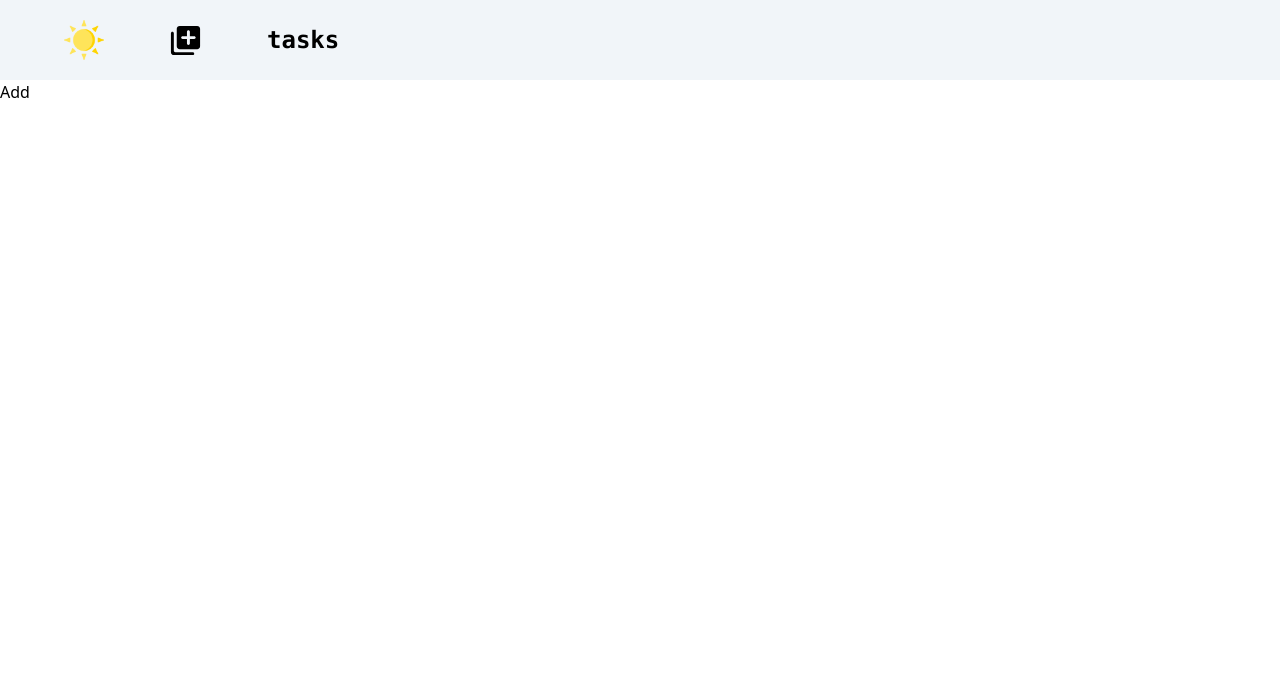
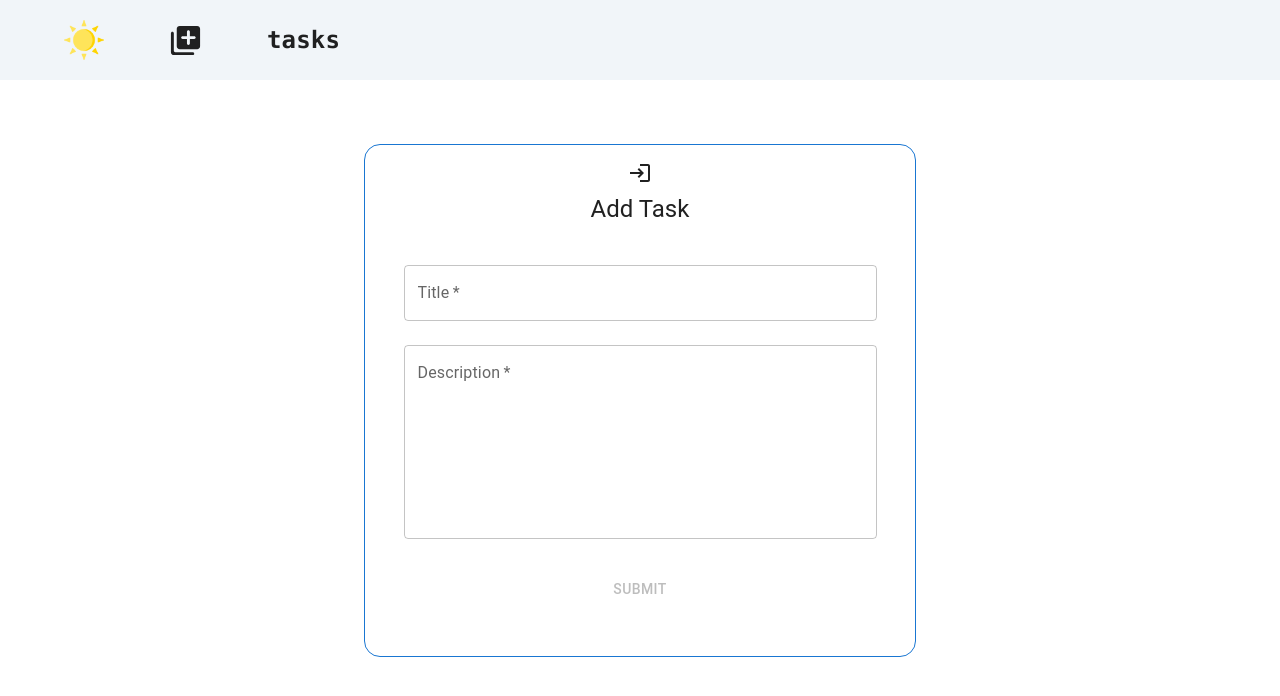
Before and after one commit to mon842/TODO, a Next.js app in the folder todo-crud/: page / in a window 1280 px wide. Both pictures are taken after a click on the button 185 px from the left and 40 px from the top of the page. Shown: the top 696 px of the page. Built offline with nearby package versions, Linux system fonts and the light colour scheme.

Commit message:
form added
form added (formik)
fixed light/ mode in task and add components

```diff
--- a/todo-crud/components/Add.js
+++ b/todo-crud/components/Add.js
@@ -1,8 +1,12 @@
 import React from 'react'
+import FormF from './FormF'
 
-const Add = () => {
+const Add = (props) => {
+  // console.log(props.theme," from add");
   return (
-    <div className='dark:bg-black dark:text-white'>Add</div>
+    <div className='dark:bg-black dark:text-white'>
+      <FormF theme={props.theme}/>
+    </div>
   )
 }
 
--- /dev/null
+++ b/todo-crud/components/FormF.js
@@ -0,0 +1,132 @@
+import * as React from 'react';
+import LoginIcon from '@mui/icons-material/Login';
+import CssBaseline from '@mui/material/CssBaseline';
+import Box from '@mui/material/Box';
+import Typography from '@mui/material/Typography';
+import Container from '@mui/material/Container';
+import { createTheme, ThemeProvider } from '@mui/material/styles';
+import { Button, FormControl, FormControlLabel, FormLabel, InputLabel, MenuItem, Radio, RadioGroup, Select, TextField } from '@mui/material'
+import { useFormik } from 'formik'
+
+
+
+const initialValues = {
+    title: '',
+    description: '',
+}
+const validate = values => {
+    let error = {};
+    if (!values.title)
+        error.title = 'required value'
+    if (!values.description)
+        error.description = 'required value'
+
+    return error;
+}
+const onSubmit = async (values, onSubmitProps) => {
+    console.log(values);
+    await new Promise((r) => setTimeout(r, 500));
+    alert(JSON.stringify(values, null, 2));
+    onSubmitProps.resetForm();
+}
+const defaultTheme = createTheme();
+const darkTheme = createTheme({
+    palette: {
+      mode: 'dark',
+    },
+  });
+
+export default function FormF(props) {
+    const formik = useFormik({
+        initialValues,
+        onSubmit,
+        validate,
+    });
+    // console.log(props.theme," from form");
+    const col=props.theme=='dark'?defaultTheme :darkTheme;
+    return (
+        <ThemeProvider theme={col} >
+
+            <Container component="main" maxWidth="sm" className='dark:bg-black dark:text-white'>
+                <CssBaseline />
+                <Box
+                    sx={{
+                        mt: 8,
+                        mb: 4,
+                        p: 1,
+                        display: 'flex',
+                        flexDirection: 'column',
+                        alignItems: 'center',
+                        border: 1,
+                        borderRadius: '16px',
+                        borderColor: 'primary.main'
+                    }}
+                >
+                    <LoginIcon sx={{ m: 1}} />
+                    <Typography component="h1" variant="h5" sx={{ marginBottom: 2 }}>
+                        Add Task
+                    </Typography>
+
+
+                    <Box component="form" onSubmit={formik.handleSubmit} noValidate sx={{ mt: 1 }}>
+                        <FormControl sx={{ width: '100%', mb: 2 }}>
+                            <TextField
+                                margin="normal"
+                                required
+                                fullWidth
+                                id="outlined-basic"
+                                label="Title"
+                                variant="outlined"
+                                name='title'
+                                onBlur={formik.handleBlur}
+                                onChange={formik.handleChange}
+                                value={formik.values.title} />
+                            {formik.errors.title && formik.touched.title ?
+                            <div className='error'>{formik.errors.title}
+                            </div> : null}
+                        </FormControl>
+
+                        <FormControl sx={{ width: '100%', mb: 2 }}>
+                            <TextField
+                                required
+                                fullWidth
+                                label="Description"
+                                multiline
+                                rows={7}
+                                id='description'
+                                name='description'
+                                onBlur={formik.handleBlur}
+                                onChange={formik.handleChange}
+                                value={formik.values.description}
+                            />
+                            {formik.errors.description && formik.touched.description ?
+                            <div className='error'>{formik.errors.description}
+                            </div> : null}
+                        </FormControl>
+                        <br />
+
+
+
+                        {formik.values.title && formik.values.description ?
+                        <Button className='dark:text-white' sx={{
+                            marginTop: 2,
+                            mb: 5
+                        }} fullWidth variant="outlined" type='submit'>
+                            Submit
+                        </Button>
+
+                        : <Button className='dark:text-white' sx={{
+                            marginTop: 2,
+                            mb: 5
+                        }} fullWidth disabled>
+                            Submit
+                        </Button>}
+
+                    </Box>
+                </Box>
+            </Container>
+
+         </ThemeProvider>
+
+    );
+}
--- a/todo-crud/components/Navbar.js
+++ b/todo-crud/components/Navbar.js
@@ -11,8 +11,10 @@ const Navbar = ( props) => {
         return () => {
             if (window.matchMedia('prefers-color-scheme:dark').matches) {
                 setTheme('dark');
+                props.themedata(theme);
             } else {
                 setTheme('light');
+                props.themedata(theme);
             }
         }
     }, [])
@@ -22,6 +24,7 @@ const Navbar = ( props) => {
             if (theme == 'light') {
                 document.documentElement.classList.add('dark')
                 setTheme('dark');
+
             }
             else {
                 setTheme('light');
@@ -33,9 +36,11 @@ const Navbar = ( props) => {
     const handleTheme = () => {
         if (theme == 'light') {
             setTheme('dark');
+            props.themedata(theme);
         }
         else {
             setTheme('light');
+            props.themedata(theme);
         }
     };
 
--- a/todo-crud/package.json
+++ b/todo-crud/package.json
@@ -17,6 +17,7 @@
     "@mui/styled-engine-sc": "^5.12.0",
     "eslint": "8.44.0",
     "eslint-config-next": "13.4.9",
+    "formik": "^2.4.2",
     "next": "13.4.9",
     "react": "18.2.0",
     "react-dom": "18.2.0",
--- a/todo-crud/pages/_document.js
+++ b/todo-crud/pages/_document.js
@@ -4,7 +4,7 @@ export default function Document() {
   return (
     <Html lang="en">
       <Head />
-      <body>
+      <body className='dark:bg-black'>
         <Main />
         <NextScript />
       </body>
--- a/todo-crud/pages/index.js
+++ b/todo-crud/pages/index.js
@@ -11,11 +11,16 @@ import { useState } from 'react';
 
 export default function Home() {
   const [page, setPage] = useState('task');
+  const[ theme, setTheme ] = useState('dark');
 
+  const themedata=(data)=>{
+    // console.log(theme," form index");
+    setTheme(data);
+  }
   return (
-    <div>
-        <Navbar setPage={setPage}/>
-        {page=='task'?<Tasks/> :<Add/>}
+    <div className='dark:bg-black'>
+        <Navbar setPage={setPage} themedata={themedata}/>
+        {page=='task'?<Tasks /> :<Add theme={theme}/>}
 
     </div>
   )
```
Also changed, not shown: 1 other file (tests, documents, lock files or other folders).
